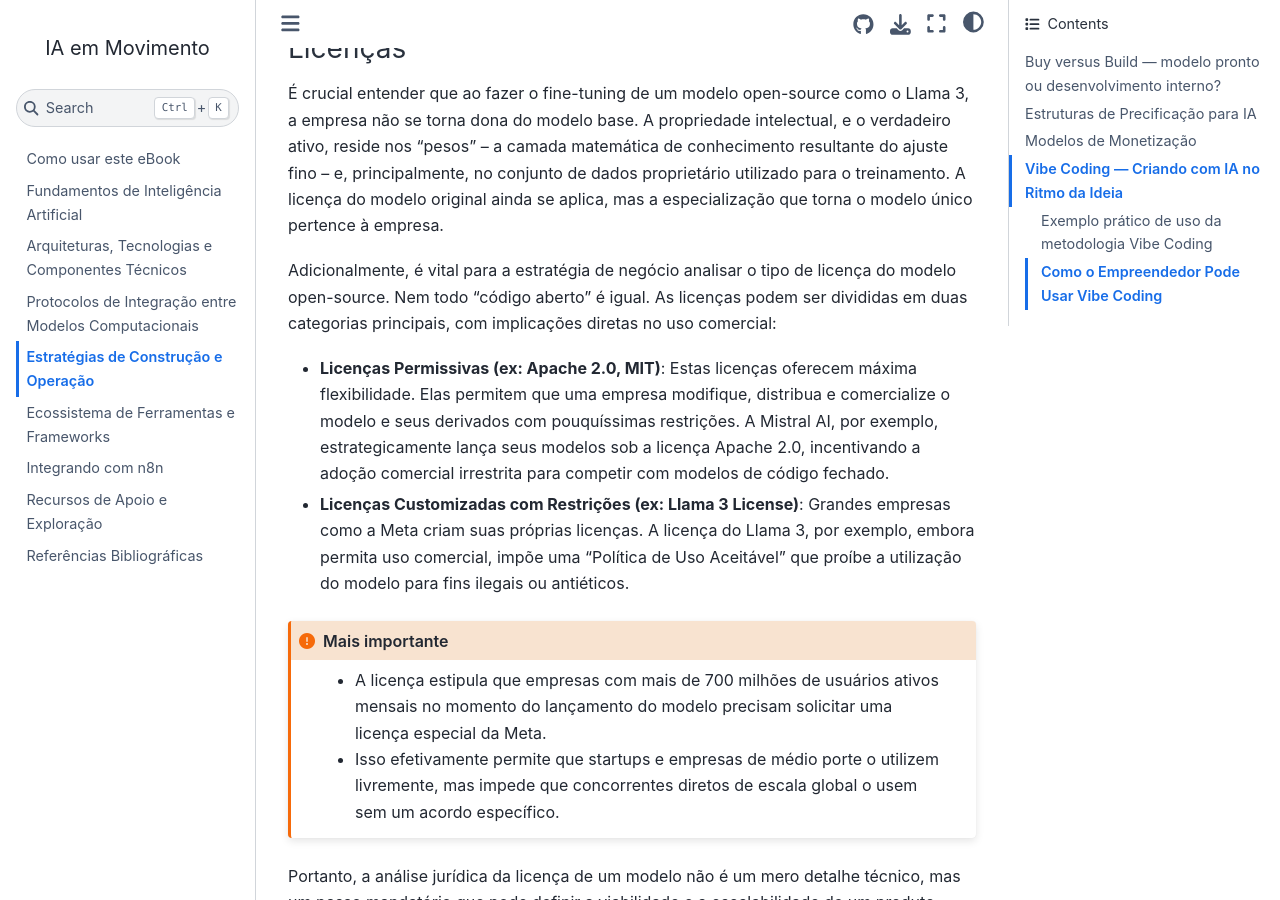
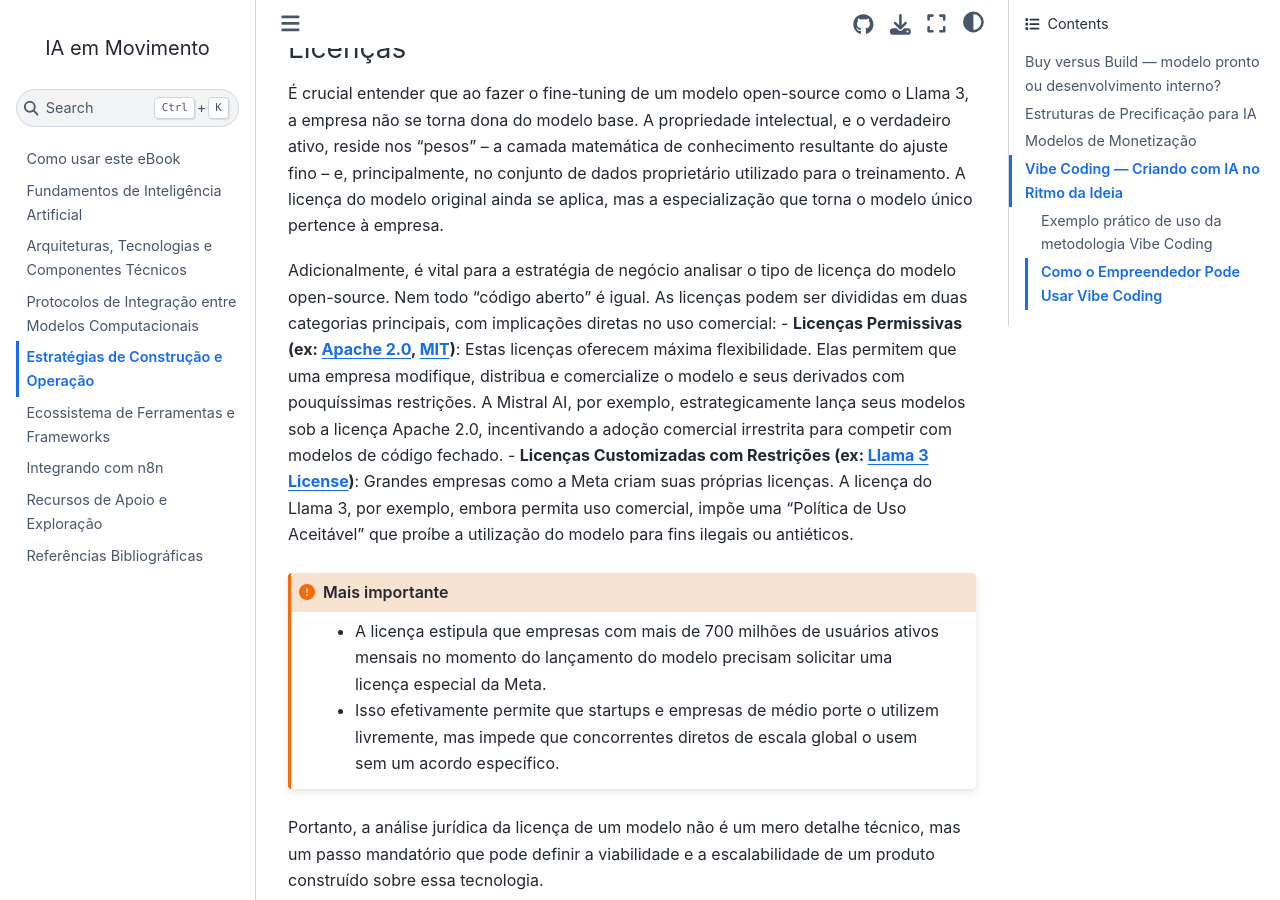
Before and after one commit to unb-lamfo-negocios-ai/LivroIAemMovimento, a Jupyter Book: the page built from capitulos/capEstrategiaConstrucao_e_Operacao.md, in a window 1280 px wide and 900 px high, scrolled down 2257 px. Built offline with Jupyter Book 1.0.4 settings and Sphinx 7.4.7 and the Sphinx Book theme 1.1.4, drawn with Linux system fonts in a browser that asks for light colours; pages that are not in the unit, such as notebooks, are missing from menus; cross-references to code outside the pages are shown as plain code; part of the change alters nothing that is shown.

````diff
--- a/capitulos/capEstrategiaConstrucao_e_Operacao.md
+++ b/capitulos/capEstrategiaConstrucao_e_Operacao.md
@@ -53,8 +53,8 @@ O Harvey AI ajustou modelos da família GPT para se tornar um especialista em an
 É crucial entender que ao fazer o fine-tuning de um modelo open-source como o Llama 3, a empresa não se torna dona do modelo base. A propriedade intelectual, e o verdadeiro ativo, reside nos "pesos" – a camada matemática de conhecimento resultante do ajuste fino – e, principalmente, no conjunto de dados proprietário utilizado para o treinamento. A licença do modelo original ainda se aplica, mas a especialização que torna o modelo único pertence à empresa.
 
 Adicionalmente, é vital para a estratégia de negócio analisar o tipo de licença do modelo open-source. Nem todo "código aberto" é igual. As licenças podem ser divididas em duas categorias principais, com implicações diretas no uso comercial:
-  - **Licenças Permissivas (ex: Apache 2.0, MIT)**: Estas licenças oferecem máxima flexibilidade. Elas permitem que uma empresa modifique, distribua e comercialize o modelo e seus derivados com pouquíssimas restrições. A Mistral AI, por exemplo, estrategicamente lança seus modelos sob a licença Apache 2.0, incentivando a adoção comercial irrestrita para competir com modelos de código fechado.
-  - **Licenças Customizadas com Restrições (ex: Llama 3 License)**: Grandes empresas como a Meta criam suas próprias licenças. A licença do Llama 3, por exemplo, embora permita uso comercial, impõe uma "Política de Uso Aceitável" que proíbe a utilização do modelo para fins ilegais ou antiéticos.
+     - **Licenças Permissivas (ex: [Apache 2.0](https://www.apache.org/licenses/LICENSE-2.0), [MIT](https://opensource.org/license/mit))**: Estas licenças oferecem máxima flexibilidade. Elas permitem que uma empresa modifique, distribua e comercialize o modelo e seus derivados com pouquíssimas restrições. A Mistral AI, por exemplo, estrategicamente lança seus modelos sob a licença Apache 2.0, incentivando a adoção comercial irrestrita para competir com modelos de código fechado.
+     - **Licenças Customizadas com Restrições (ex: [Llama 3 License](https://llama.meta.com/llama3/license/))**: Grandes empresas como a Meta criam suas próprias licenças. A licença do Llama 3, por exemplo, embora permita uso comercial, impõe uma "Política de Uso Aceitável" que proíbe a utilização do modelo para fins ilegais ou antiéticos.
 
 ```{admonition} Mais importante
 :class: important
````
